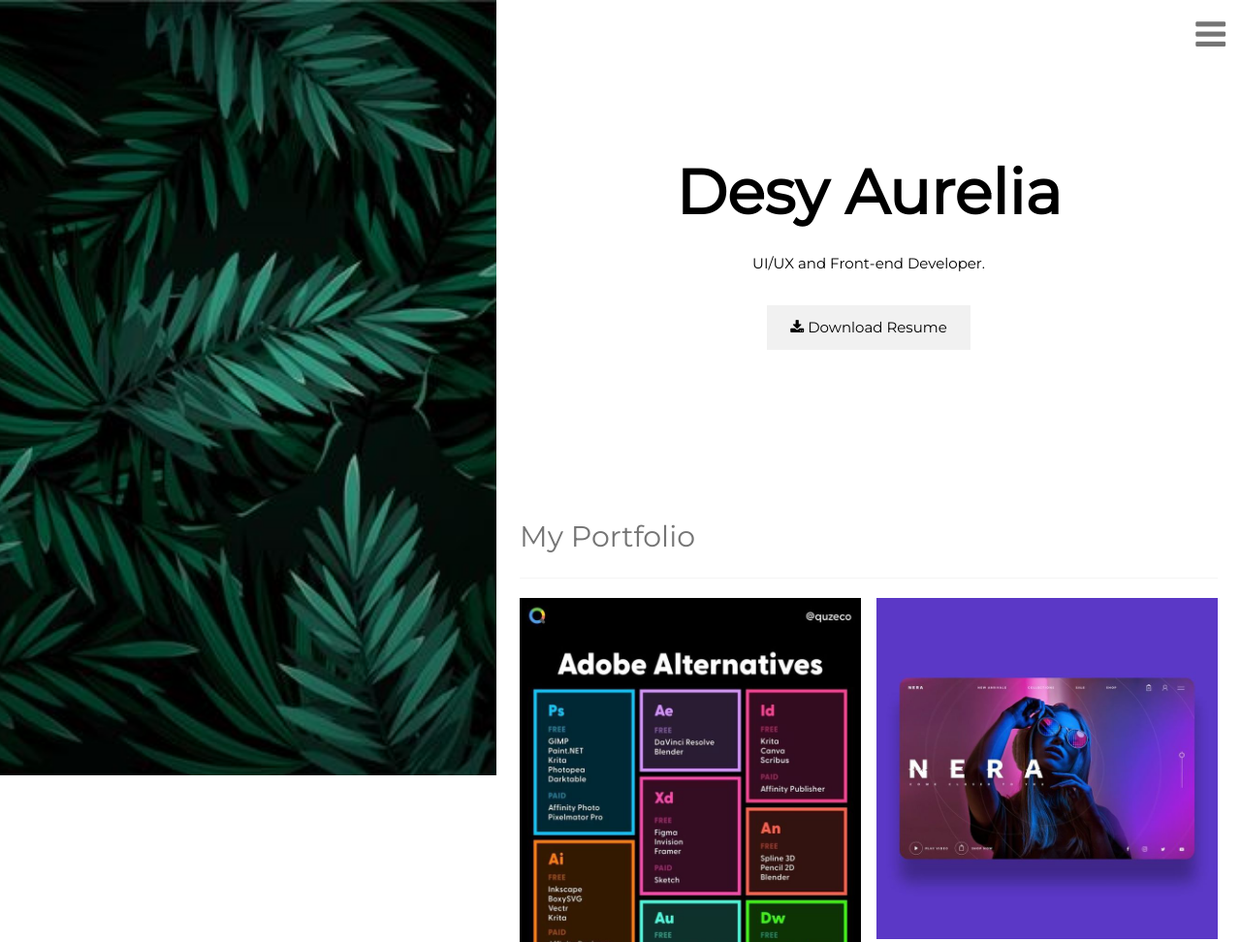
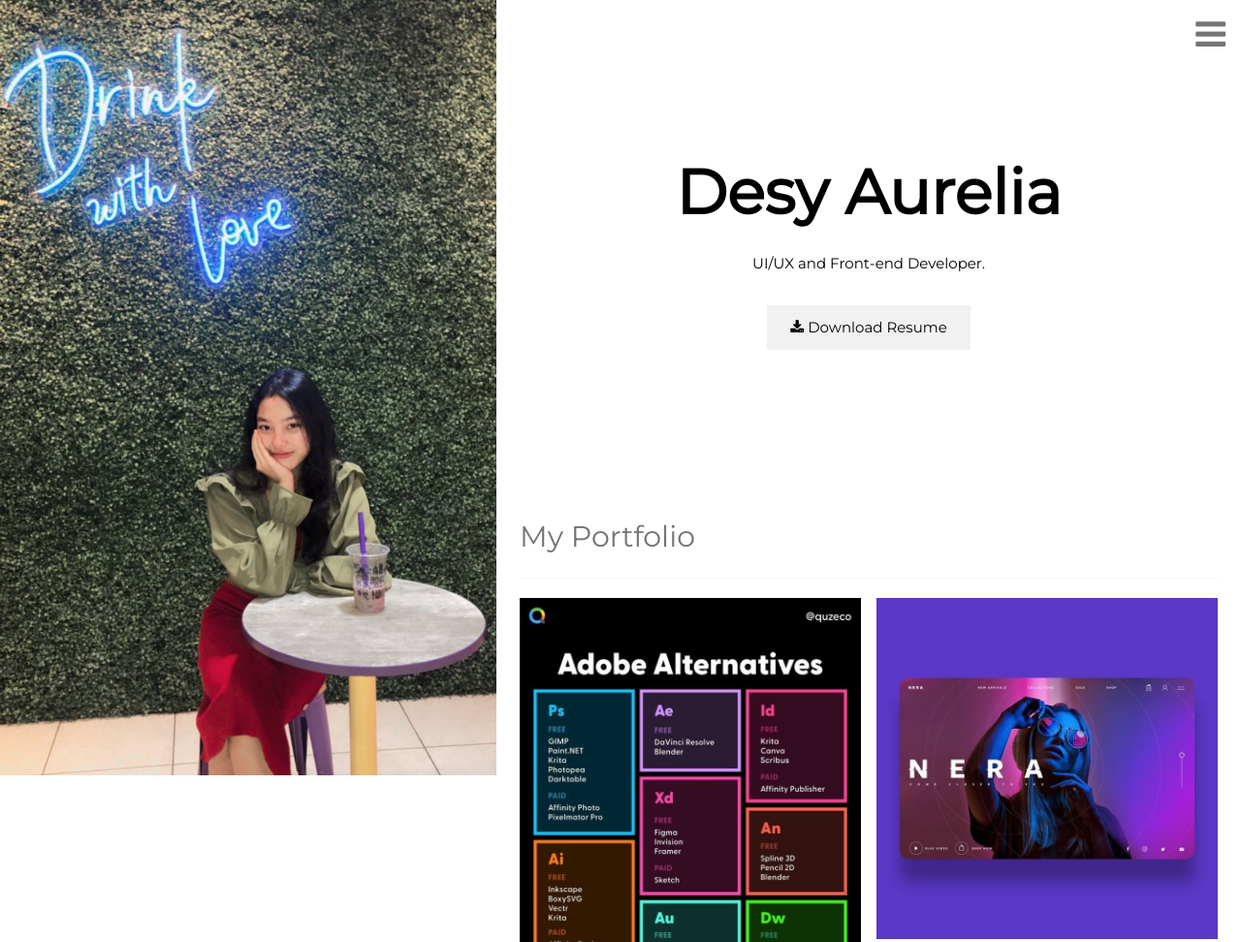
Before and after one commit to jungkookds/CV, a plain HTML site: page index.html in a window 1280 px wide. Shown: the top 972 px of the page at 97% size. Drawn offline with nearby package versions, Linux system fonts and the light colour scheme.

Commit message:
Update index.html

```diff
--- a/index.html
+++ b/index.html
@@ -30,7 +30,7 @@
         background-position: center;
         background-repeat: no-repeat;
         background-size: cover;
-        background-image: url("img/daun.jpg");
+        background-image: url("img/gw.jpeg");
         min-height: 100%;
       }
     </style>
@@ -102,7 +102,7 @@
         <h1 class="w3-jumbo"><b>Desy Aurelia</b></h1>
         <p>UI/UX and Front-end Developer.</p>
         <img
-          src="img/daun.jpg"
+          src="img/gw.jpeg"
           class="w3-image w3-hide-large w3-hide-small w3-round"
           style="display: block; width: 60%; margin: auto"
         />
```
